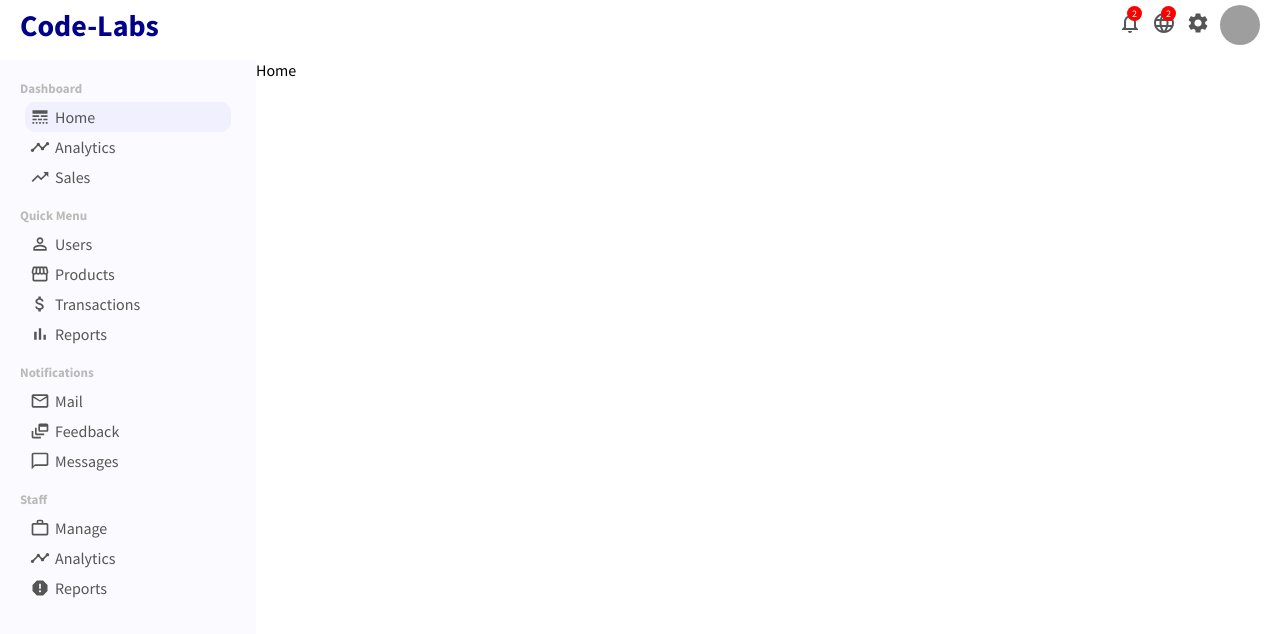
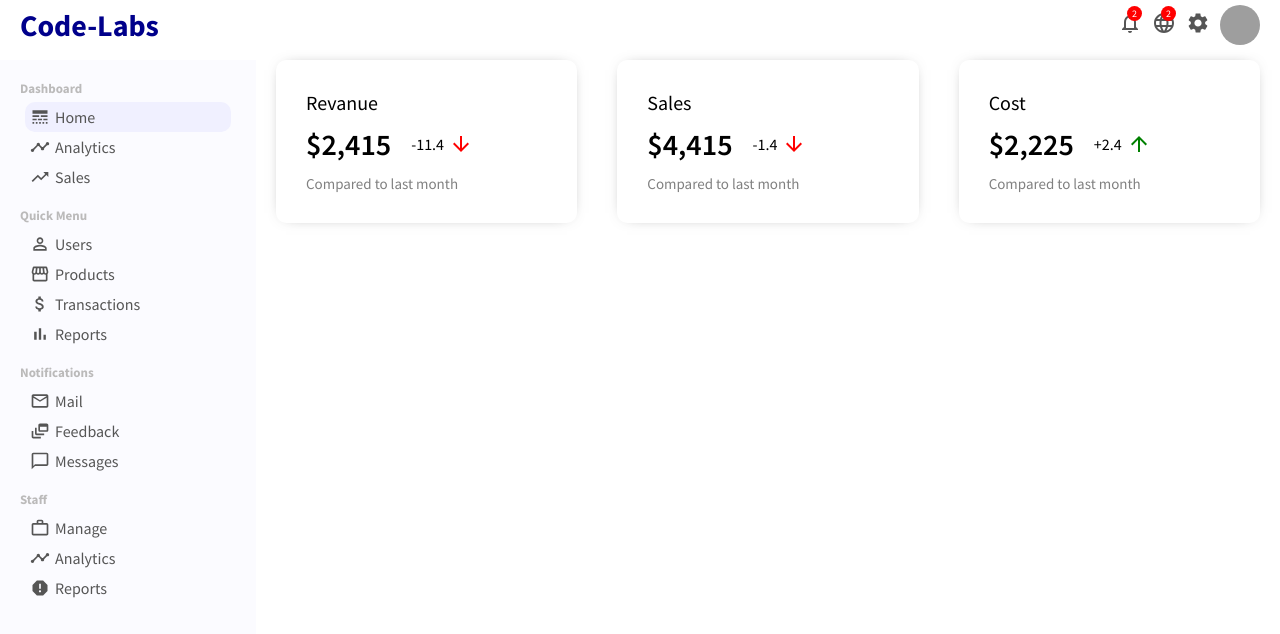
Before and after one commit to abhishekra07/react-admin-dashboard, a React (Create React App) app: page / in a window 1280 px wide. Shown: the top 634 px of the page. Built offline with nearby package versions, Linux system fonts and the light colour scheme; grey boxes are pictures that could not be loaded.

Commit message:
added features component

```diff
--- /dev/null
+++ b/src/components/featuredInfo/FeaturedInfo.jsx
@@ -0,0 +1,41 @@
+import './featuredinfo.css';
+import { ArrowDownward, ArrowUpward } from "@material-ui/icons";
+
+function FeaturedInfo() {
+  return (
+    <div className="featured">
+      <div className="featuredItem">
+        <span className="featuredTitle">Revanue</span>
+        <div className="featuredMoneyContainer">
+          <span className="featuredMoney">$2,415</span>
+          <span className="featuredMoneyRate">
+            -11.4 <ArrowDownward  className="featuredIcon negative"/>
+          </span>
+        </div>
+        <span className="featuredSub">Compared to last month</span>
+      </div>
+      <div className="featuredItem">
+        <span className="featuredTitle">Sales</span>
+        <div className="featuredMoneyContainer">
+          <span className="featuredMoney">$4,415</span>
+          <span className="featuredMoneyRate">
+            -1.4 <ArrowDownward className="featuredIcon negative"/>
+          </span>
+        </div>
+        <span className="featuredSub">Compared to last month</span>
+      </div>
+      <div className="featuredItem">
+        <span className="featuredTitle">Cost</span>
+        <div className="featuredMoneyContainer">
+          <span className="featuredMoney">$2,225</span>
+          <span className="featuredMoneyRate">
+            +2.4 <ArrowUpward className="featuredIcon"/>
+          </span>
+        </div>
+        <span className="featuredSub">Compared to last month</span>
+      </div>
+    </div>
+  )
+}
+
+export default FeaturedInfo;
--- /dev/null
+++ b/src/components/featuredInfo/featuredinfo.css
@@ -0,0 +1,51 @@
+.featured {
+  width: 100%;
+  display: flex;
+  justify-content: space-between;
+}
+
+.featuredItem {
+  flex: 1;
+  margin: 0px 20px;
+  padding: 30px;
+  border-radius: 10px;
+  cursor: pointer;
+  -webkit-box-shadow: 0px 0px 15px -10px rgba(0, 0, 0, 0.75);
+  box-shadow: 0px 0px 15px -10px rgba(0, 0, 0, 0.75);
+}
+
+.featuredTitle{
+    font-size: 20px;
+}
+
+.featuredMoneyContainer{
+    margin: 10px 0px;
+    display: flex;
+    align-items: center;
+}
+
+.featuredMoney{
+    font-size: 30px;
+    font-weight: 600;
+}
+
+.featuredMoneyRate{
+    display: flex;
+    align-items: center;
+    margin-left: 20px;
+}
+
+.featuredIcon{
+    font-size: 14px;
+    margin-left: 5px;
+    color: green;
+}
+
+.featuredIcon.negative{
+    color: red;
+}
+
+.featuredSub{
+    font-size: 15px;
+    color: gray;
+}
--- a/src/pages/home/Home.jsx
+++ b/src/pages/home/Home.jsx
@@ -1,9 +1,11 @@
+import FeaturedInfo from './../../components/featuredInfo/FeaturedInfo'
+
 import './home.css';
 
 function Home() {
   return(
     <div className='home'>
-      Home
+      <FeaturedInfo />
     </div>
   )
 }
```
